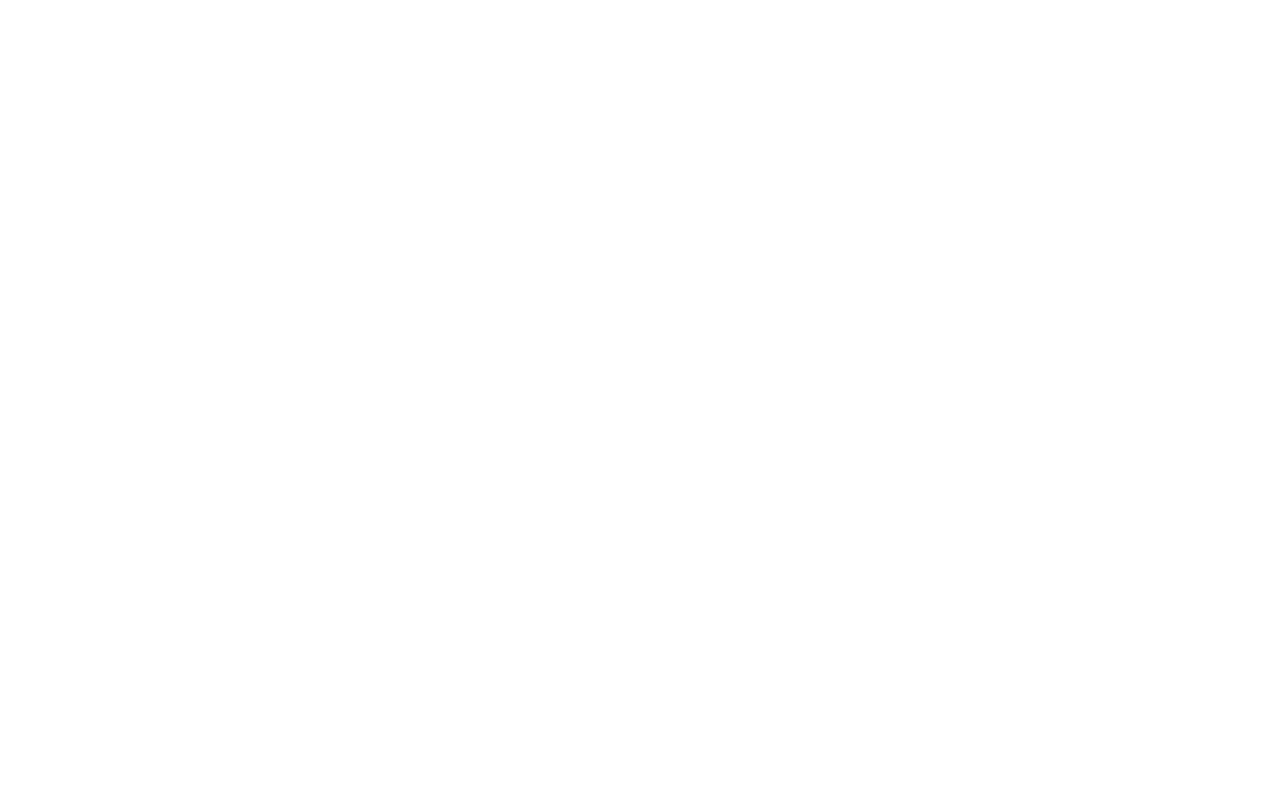
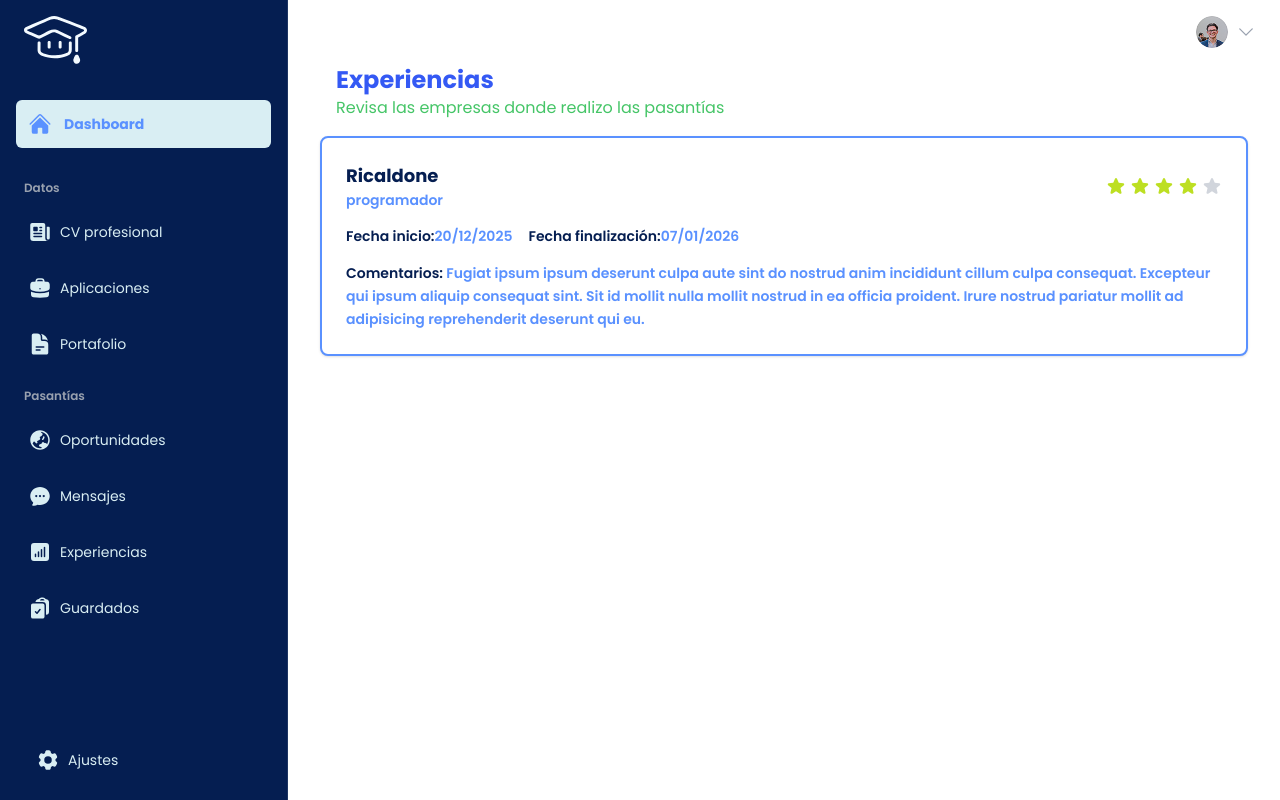
Before and after one commit to Ander45Portafol/YonJob, a React (Vite) app: page /Admin/experiences in a window 1280 px wide. Before the commit this address had no page. Built offline with nearby package versions, Linux system fonts and the light colour scheme.

Commit message:
pagina de experiencias

```diff
--- a/src/App.jsx
+++ b/src/App.jsx
@@ -9,6 +9,7 @@
 import { Dashboard } from "./Pages/Dashboard";
 import { Opportunities } from "./Pages/Opportunities";
 import { CvPage } from "./Pages/CvPage";
+import { Experience } from "./Pages/Experience";
 
 function App() {
   return (
@@ -18,6 +19,7 @@
         <Route index element={<Dashboard />} />
         <Route path="opportunities" element={<Opportunities />} />
         <Route path="cvPages" element={<CvPage />} />
+        <Route path="experiences" element={<Experience />} />
       </Route>
     </Routes>
   );
--- /dev/null
+++ b/src/Pages/Experience.jsx
@@ -0,0 +1,24 @@
+import { ExperienceCard } from "../components/ExperienceCard";
+
+export function Experience(){
+    return (
+          <div className="w-full">
+    <div className="ms-4">
+      <h5 className="font-bold text-2xl text-[#3459F4]">Experiencias</h5>
+      <h6 className="text-[#45C567]">
+        Revisa las empresas donde realizo las pasantías
+      </h6>
+    </div>
+    <div className="w-full mt-4">
+      <ExperienceCard
+        namee="Ricaldone"
+        role="programador"
+        startDate="20/12/2025"
+        endDate="07/01/2026"
+        comments="Fugiat ipsum ipsum deserunt culpa aute sint do nostrud anim incididunt cillum culpa consequat. Excepteur qui ipsum aliquip consequat sint. Sit id mollit nulla mollit nostrud in ea officia proident. Irure nostrud pariatur mollit ad adipisicing reprehenderit deserunt qui eu."
+        grade="4"
+      />
+    </div>
+  </div>
+    )
+}
--- /dev/null
+++ b/src/components/ExperienceCard.jsx
@@ -0,0 +1,51 @@
+import { StarIcon } from "@heroicons/react/24/solid";
+
+export function ExperienceCard({
+  namee,
+  role,
+  startDate,
+  endDate,
+  comments,
+  grade,
+}) {
+  return (
+    <div className="w-full rounded-lg border-2 border-[#5A91FF] bg-white p-6 shadow-sm">
+      <div className="mb-4 flex items-center justify-between">
+        <div>
+          <h2 className="text-lg font-bold text-[#051E51]">{namee}</h2>
+          <p className="text-sm font-semibold text-[#5A91FF]">{role}</p>
+        </div>
+        <div className="flex items-center space-x-1">
+          {Array.from({ length: 5 }, (_, i) => (
+            <StarIcon
+              key={i}
+              className={[
+                "h-5 w-5",
+                i + 1 <= grade ? "text-[#BDDF22]" : "text-gray-300",
+              ].join(" ")}
+              aria-hidden="true"
+            />
+          ))}
+        </div>
+      </div>
+
+      <div className="mb-2 text-sm text-[#5A91FF] font-semibold flex flex-row gap-4">
+        <p>
+          <span className="font-semibold text-[#051E51]">Fecha inicio:</span>
+          {startDate}
+        </p>
+        <p>
+          <span className="font-semibold text-[#051E51]">
+            Fecha finalización:
+          </span>
+          {endDate}
+        </p>
+      </div>
+
+      <p className="mt-4 text-sm font-semibold text-[#5A91FF] leading-relaxed">
+        <span className="text-[#051E51]"> Comentarios: </span>
+        {comments}
+      </p>
+    </div>
+  );
+}
```
